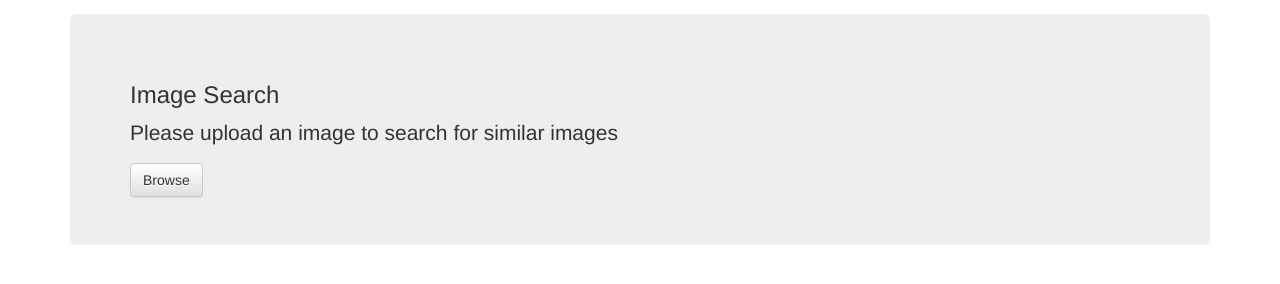
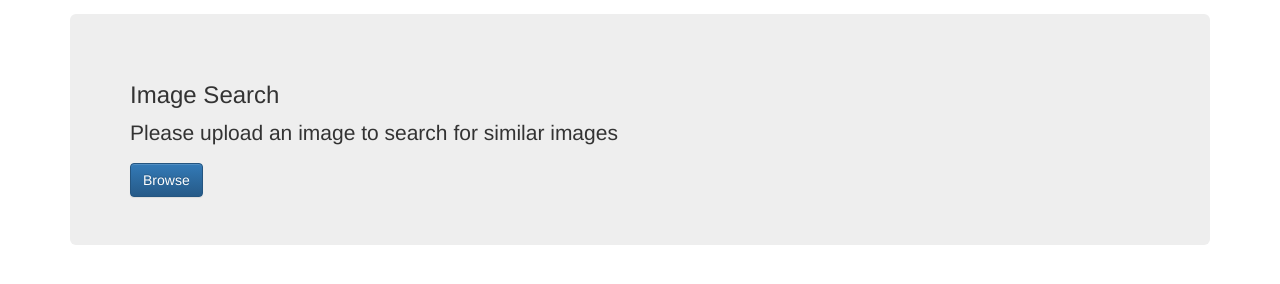
Before and after one commit to zohaibkhan90/multimedia-datenbanken, a website: page mmdb-frontend/app/index.html at #!/search in a window 1280 px wide. Shown: the part 78-362 px from the top of the page. Drawn offline with nearby package versions, Linux system fonts and the light colour scheme; files that its build step writes are made by us from their sources.

Commit message:
Changed class name for browse button

```diff
--- a/mmdb-frontend/app/features/search/feature2.html
+++ b/mmdb-frontend/app/features/search/feature2.html
@@ -9,7 +9,7 @@
       <div ng-hide="images.length > 0">
         <div class="selected-text" ng-if="isFileSelected">Selected File: {{fileName}}</div>
 
-    	  <label id="browseBtn"class="btn btn-default">Browse
+    	  <label id="browseBtn"class="btn btn-primary">Browse
     	  	<input id="input" type="file" style="display: none;" accept=".jpg, .jpeg, .png" name="userFile">
     		</label>
 
```
